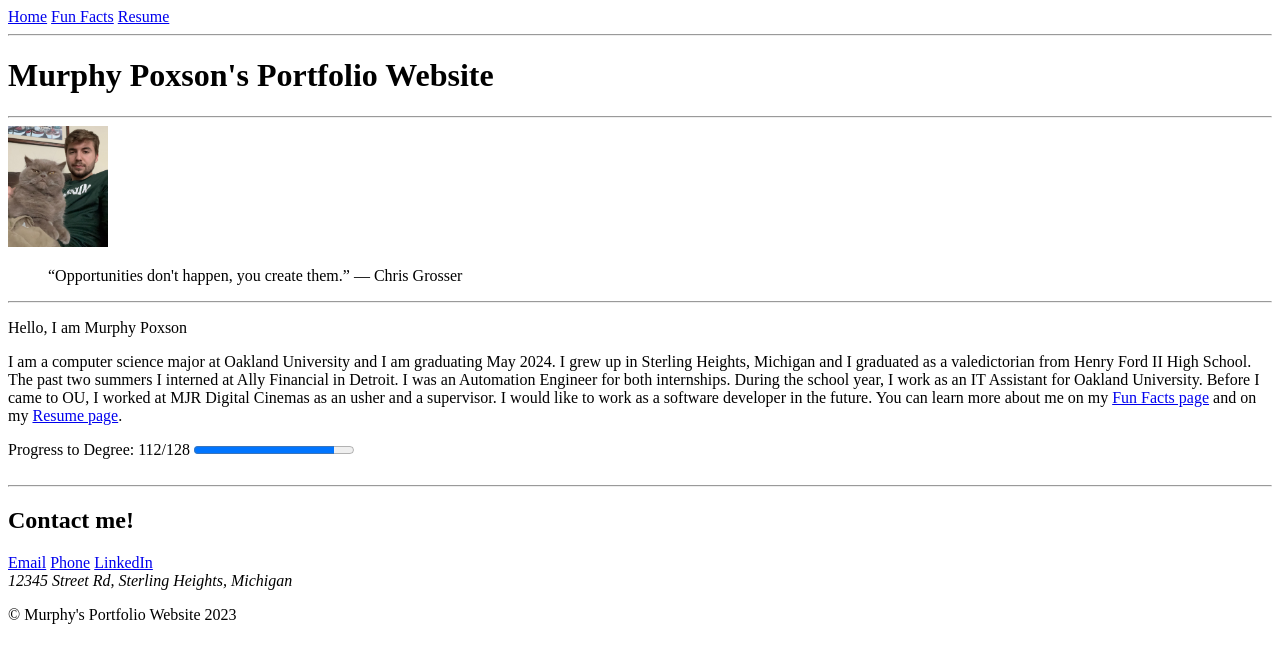
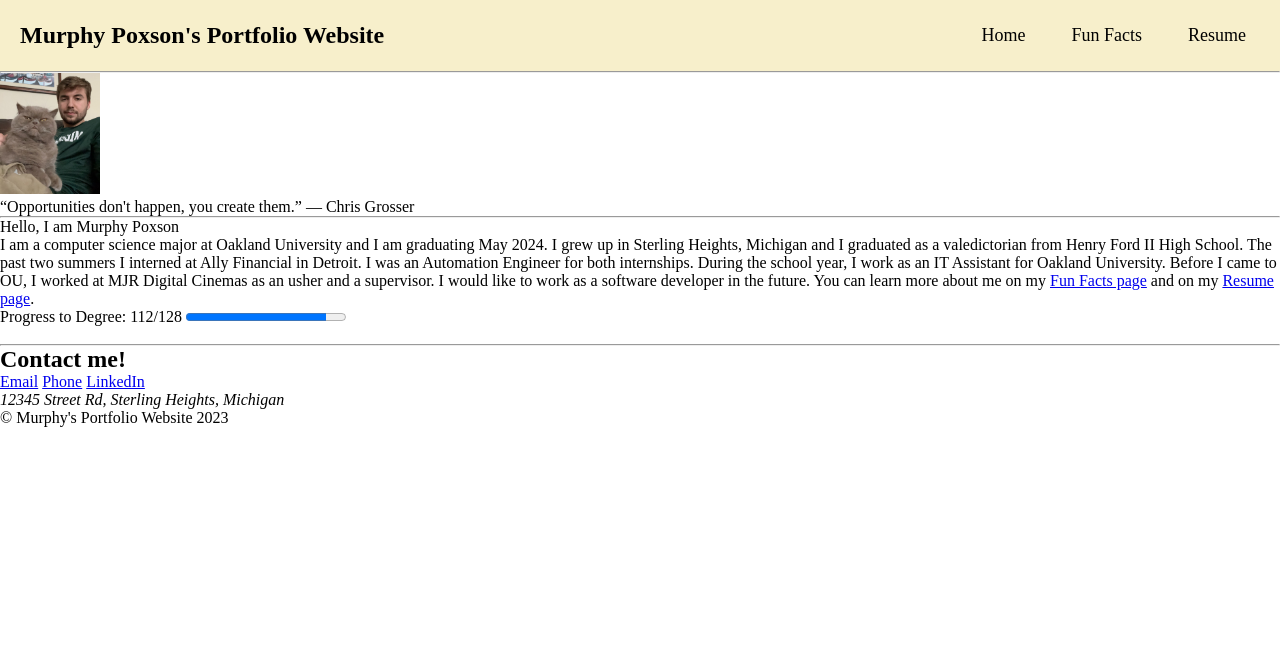
Before and after one commit to mpoxson/MurphyPoxson_hw2TH_csi3150_fs2023, a plain HTML site: page index.html in a window 1280 px wide. Drawn offline with Linux system fonts and the light colour scheme.

Commit message:
Navbar started

```diff
--- /dev/null
+++ b/css/navbar.css
@@ -0,0 +1,53 @@
+* {
+  margin: 0;
+  padding: 0;
+  box-sizing: border-box;
+}
+
+.navbar * {
+  font-family: "Times New Roman", Times, serif;
+}
+
+.navbar a {
+  text-decoration: none;
+}
+
+.menu li {
+  list-style: none;
+  padding: 5px 14px;
+}
+
+.navbar {
+  display: flex;
+  justify-content: space-between;
+  align-items: center;
+  padding: 20px;
+  background-color: #f7efcb;
+  color: #000;
+}
+
+.navbar a {
+  color: #000;
+}
+
+.menu {
+  display: flex;
+  gap: 1em;
+  font-size: 18px;
+}
+
+.menu li:hover {
+  background-color: #f5de78;
+  border-radius: 5px;
+  transition: 0.3s ease;
+}
+
+input[type="checkbox"] {
+  display: none;
+}
+
+.hamburger {
+  display: none;
+  font-size: 24px;
+  user-select: none;
+}
--- /dev/null
+++ b/css/style.css
@@ -0,0 +1,5 @@
+* {
+    margin: 0;
+    padding: 0;
+    box-sizing: border-box;
+}
--- a/index.html
+++ b/index.html
@@ -4,20 +4,22 @@
     <meta charset="UTF-8" />
     <meta name="viewport" content="width=device-width, initial-scale=1.0" />
     <title>Murphy's Portfolio</title>
+    <link rel="stylesheet" href="./css/navbar.css" />
     <link rel="shortcut icon" href="./img/favicon.png" type="image/x-icon" />
   </head>
   <body>
-    <header id="page_header">
-      <div id="navContainer">
-        <nav id="navbar">
-          <a href="./index.html">Home</a>
-          <a href="./html/my_fun_facts.html">Fun Facts</a>
-          <a href="./html/my_resume.html">Resume</a>
-        </nav>
-      </div>
-      <hr />
-      <h1>Murphy Poxson's Portfolio Website</h1>
-    </header>
+    <nav class="navbar">
+      <h1 id="header">Murphy Poxson's Portfolio Website</h1>
+      <ul id="Links">
+        <input type="checkbox" id="checkbox_toggle" />
+        <label for="checkbox_toggle" class="hamburger">&#9776;</label>
+        <div class="menu">
+          <li><a href="./index.html">Home</a></li>
+          <li><a href="./html/my_fun_facts.html">Fun Facts</a></li>
+          <li><a href="./html/my_resume.html">Resume</a></li>
+        </div>
+      </ul>
+    </nav>
     <hr />
     <main id="main_body">
       <section id="img_quote">
```
